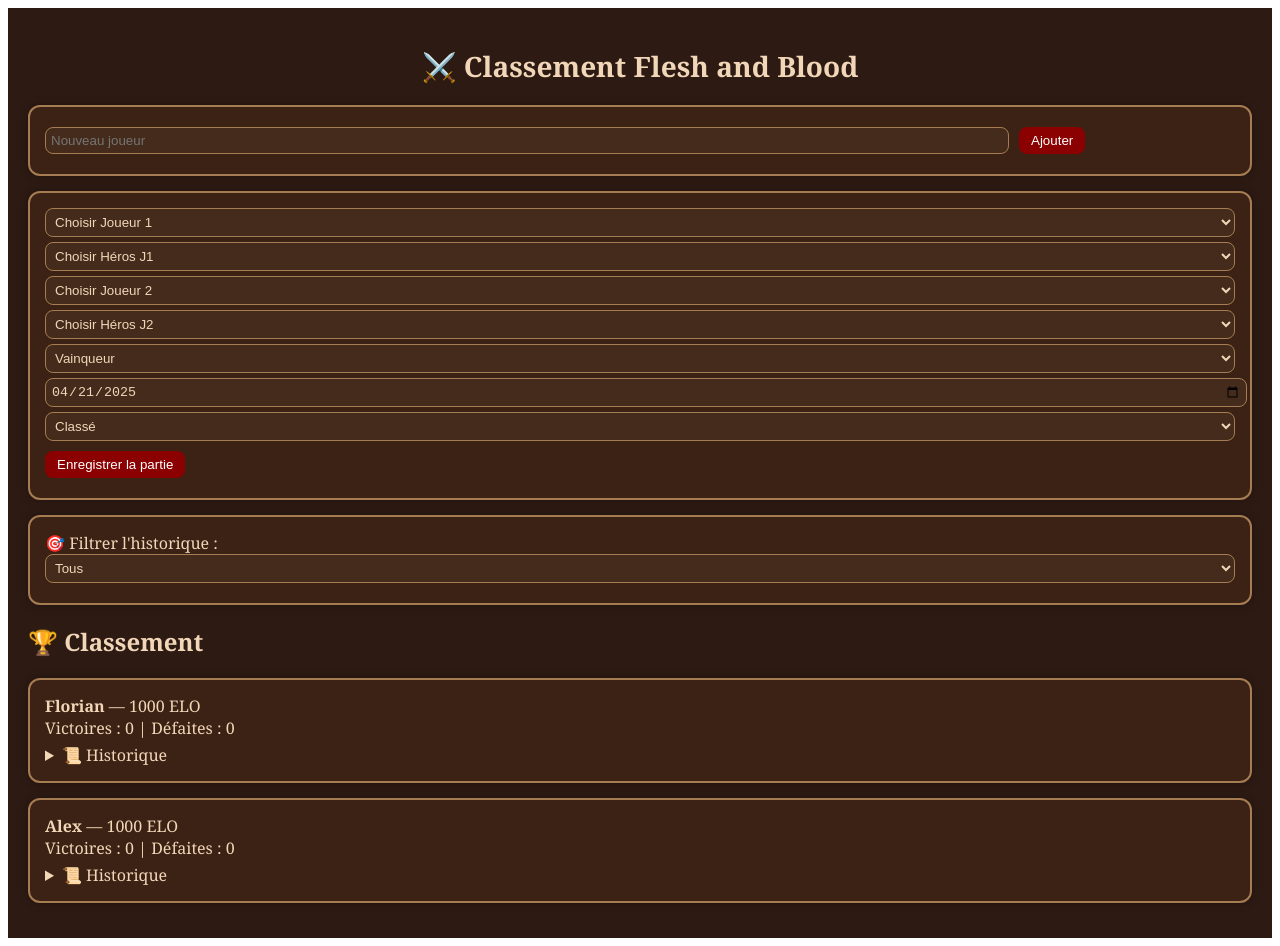
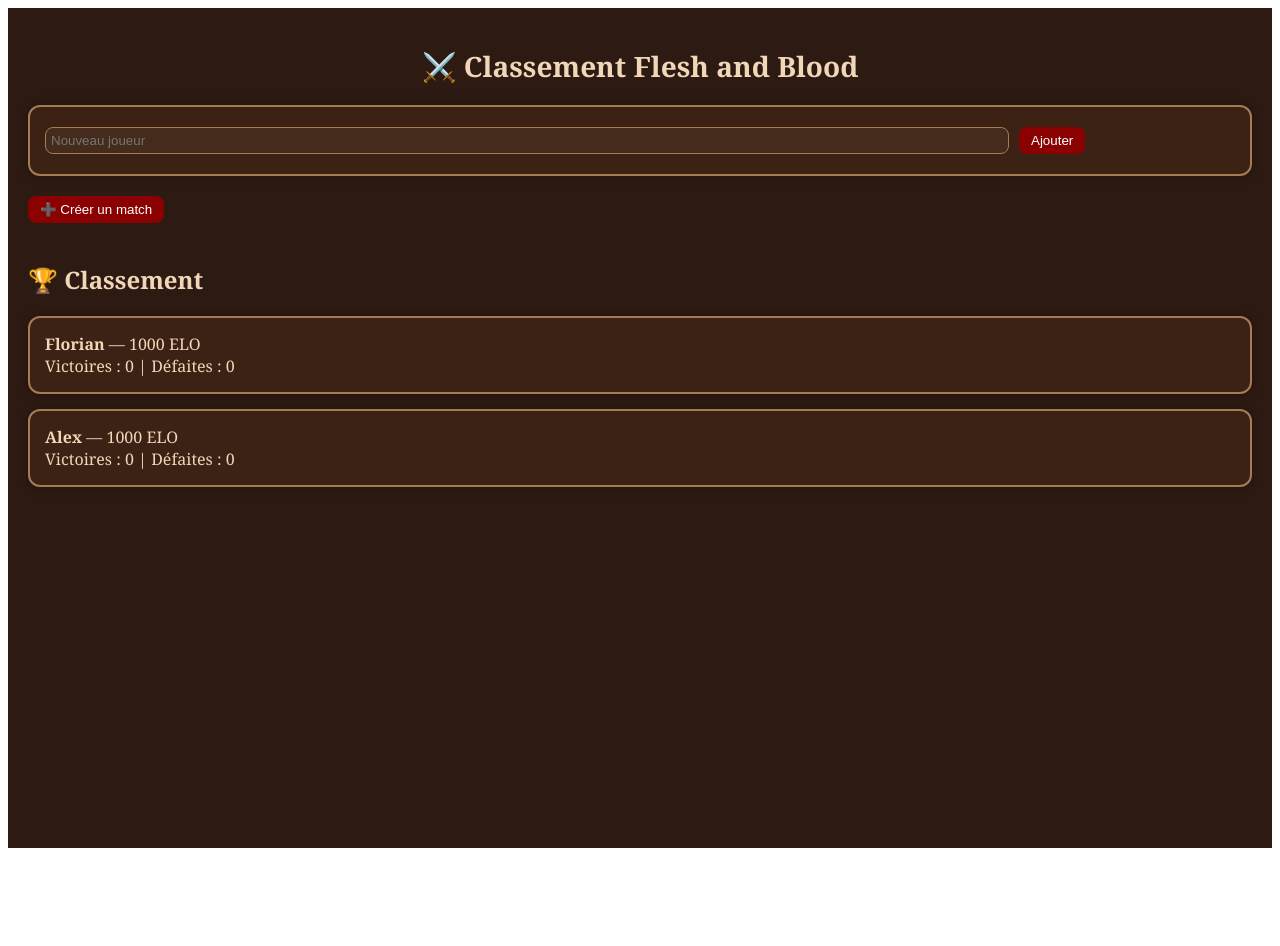
Before and after one commit to Gobouee/flesh-blood-tracker, a React (Vite) app: page / in a window 1280 px wide. After the commit the page ends 856 px from the top, so only its background shows below. Built offline with nearby package versions, Linux system fonts and the light colour scheme.

Commit message:
V3.1 - Popup de création de match + bug Arakni + nettoyage

```diff
--- a/src/App.jsx
+++ b/src/App.jsx
@@ -1,4 +1,4 @@
-// App.jsx — V3 : Affichage par joueur avec stats détaillées (thème Flesh and Blood)
+// App.jsx — V3.1 complète : Popup de création de match, style FaB, bug Arakni corrigé
 
 import React, { useEffect, useState } from "react";
 
@@ -8,7 +8,7 @@
 ];
 
 const heroes = [
-  "Arakni, 5L!", "Arakni, Huntsman", "Arakni, Marionette", "Aurora, Showstopper", "Azalea, Ace in the Hole",
+  "Arakni - 5L!", "Arakni, Huntsman", "Arakni, Marionette", "Aurora, Showstopper", "Azalea, Ace in the Hole",
   "Betsy, Skin in the Game", "Bravo, Showstopper", "Cindra, Dracai of Retribution", "Dash, Inventor Extraordinaire",
   "Dash I/O", "Dorinthea Ironsong", "Enigma, Ledger of Ancestry", "Fai, Rising Rebellion", "Fang, Dracai Reborn",
   "Florian, Rotwood Harbinger", "Gravy Bones", "Ira, Scarlet Revenger", "Jarl Vetreiđi", "Kano, Dracai of Aether",
@@ -28,6 +28,7 @@
     return saved ? JSON.parse(saved) : initialPlayers;
   });
 
+  const [showMatchForm, setShowMatchForm] = useState(false);
   const [player1, setPlayer1] = useState("");
   const [player2, setPlayer2] = useState("");
   const [winner, setWinner] = useState("");
@@ -36,17 +37,15 @@
   const [hero1, setHero1] = useState("");
   const [hero2, setHero2] = useState("");
   const [newPlayer, setNewPlayer] = useState("");
-  const [filter, setFilter] = useState("tous");
-  const [selectedPlayer, setSelectedPlayer] = useState(null);
 
   useEffect(() => {
     localStorage.setItem("players", JSON.stringify(players));
   }, [players]);
 
-  function calculateElo(playerElo, opponentElo, result) {
+  const calculateElo = (playerElo, opponentElo, result) => {
     const expected = 1 / (1 + Math.pow(10, (opponentElo - playerElo) / 400));
     return Math.round(playerElo + kFactor * (result - expected));
-  }
+  };
 
   const reportMatch = () => {
     if (!player1 || !player2 || !winner || player1 === player2) return;
@@ -76,6 +75,7 @@
       if (p.name === player2) return updatePlayer(p, newElo2, !isP1Winner, hero2);
       return p;
     }));
+    setShowMatchForm(false);
   };
 
   const addPlayer = () => {
@@ -84,8 +84,6 @@
       setNewPlayer("");
     }
   };
-
-  const goBack = () => setSelectedPlayer(null);
 
   const mainStyle = {
     background: "#2d1a13",
@@ -124,41 +122,6 @@
     width: "100%"
   };
 
-  if (selectedPlayer) {
-    const stats = selectedPlayer.games.reduce((acc, game) => {
-      acc.total++;
-      acc.heroes[game.hero] = (acc.heroes[game.hero] || 0) + 1;
-      return acc;
-    }, { total: 0, heroes: {} });
-
-    const sortedHeroes = Object.entries(stats.heroes).sort((a, b) => b[1] - a[1]);
-
-    return (
-      <div style={mainStyle}>
-        <button onClick={goBack} style={buttonStyle}>⬅️ Retour</button>
-        <h2 style={{ fontSize: 28 }}>{selectedPlayer.name}</h2>
-        <div style={cardStyle}>
-          <p>ELO : {selectedPlayer.elo}</p>
-          <p>Victoires : {selectedPlayer.wins}</p>
-          <p>Défaites : {selectedPlayer.losses}</p>
-          <p>Ratio : {selectedPlayer.wins + selectedPlayer.losses > 0 ? ((selectedPlayer.wins / (selectedPlayer.wins + selectedPlayer.losses)) * 100).toFixed(1) + '%' : '—'}</p>
-          <h4>Héros les plus joués :</h4>
-          <ul>
-            {sortedHeroes.map(([hero, count]) => (
-              <li key={hero}>{hero} — {count} fois</li>
-            ))}
-          </ul>
-          <h4>📜 Historique complet :</h4>
-          <ul>
-            {selectedPlayer.games.map((g, i) => (
-              <li key={i}>{g.date} — {g.format} — {g.result} vs {g.opponent} ({g.hero})</li>
-            ))}
-          </ul>
-        </div>
-      </div>
-    );
-  }
-
   return (
     <div style={mainStyle}>
       <h1 style={{ fontSize: 28, textAlign: "center", marginBottom: 20 }}>⚔️ Classement Flesh and Blood</h1>
@@ -168,7 +131,11 @@
         <button onClick={addPlayer} style={{ ...buttonStyle, marginLeft: 10 }}>Ajouter</button>
       </div>
 
+      <button onClick={() => setShowMatchForm(true)} style={{ ...buttonStyle, marginBottom: 20 }}>➕ Créer un match</button>
+
+      {showMatchForm && (
         <div style={cardStyle}>
+          <h3>Créer un match</h3>
           <select onChange={e => setPlayer1(e.target.value)} value={player1} style={selectStyle}>
             <option value="">Choisir Joueur 1</option>
             {players.map(p => <option key={p.name}>{p.name}</option>)}
@@ -194,33 +161,16 @@
             <option value="classé">Classé</option>
             <option value="amical">Amical</option>
           </select>
-        <button onClick={reportMatch} style={buttonStyle}>Enregistrer la partie</button>
+          <button onClick={reportMatch} style={buttonStyle}>Enregistrer le match</button>
+          <button onClick={() => setShowMatchForm(false)} style={{ ...buttonStyle, backgroundColor: '#444', marginLeft: 10 }}>Fermer</button>
         </div>
-
-      <div style={cardStyle}>
-        <label>🎯 Filtrer l'historique :</label>
-        <select onChange={e => setFilter(e.target.value)} value={filter} style={selectStyle}>
-          <option value="tous">Tous</option>
-          <option value="classé">Classé</option>
-          <option value="amical">Amical</option>
-        </select>
-      </div>
+      )}
 
       <h2 style={{ fontSize: 24, marginTop: 20 }}>🏆 Classement</h2>
       {players.sort((a, b) => b.elo - a.elo).map(p => (
         <div key={p.name} style={cardStyle}>
-          <strong style={{ cursor: "pointer", color: "#f1d6b8" }} onClick={() => setSelectedPlayer(p)}>
-            {p.name}
-          </strong> — {p.elo} ELO<br />
-          Victoires : {p.wins} | Défaites : {p.losses}<br />
-          <details>
-            <summary style={{ cursor: "pointer", marginTop: 5 }}>📜 Historique</summary>
-            <ul>
-              {p.games.filter(g => filter === "tous" || g.format === filter).map((g, i) => (
-                <li key={i}>{g.date} — {g.format} — {g.result} vs {g.opponent} ({g.hero})</li>
-              ))}
-            </ul>
-          </details>
+          <strong>{p.name}</strong> — {p.elo} ELO<br />
+          Victoires : {p.wins} | Défaites : {p.losses}
         </div>
       ))}
     </div>
```
Lines whose indentation alone changed are shown as unchanged.
